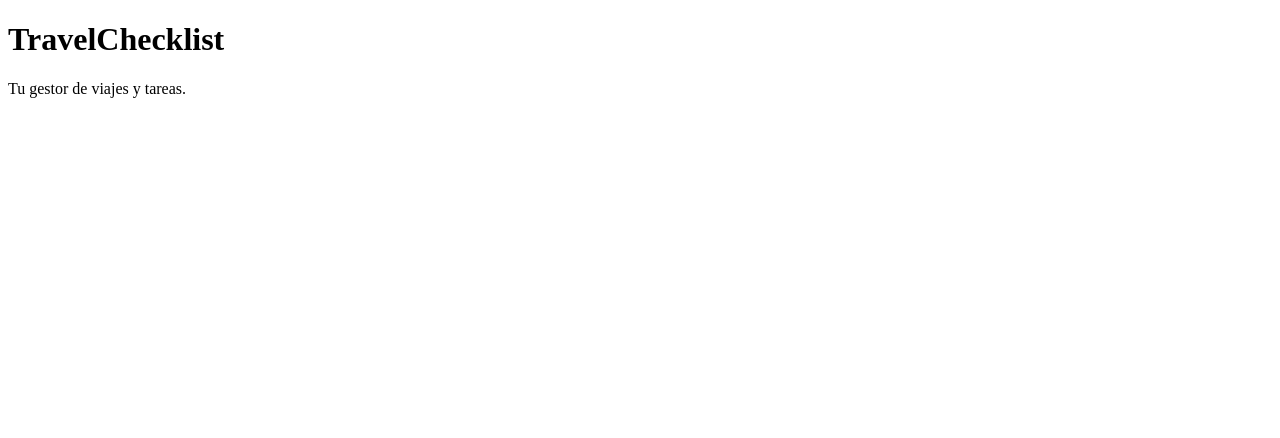
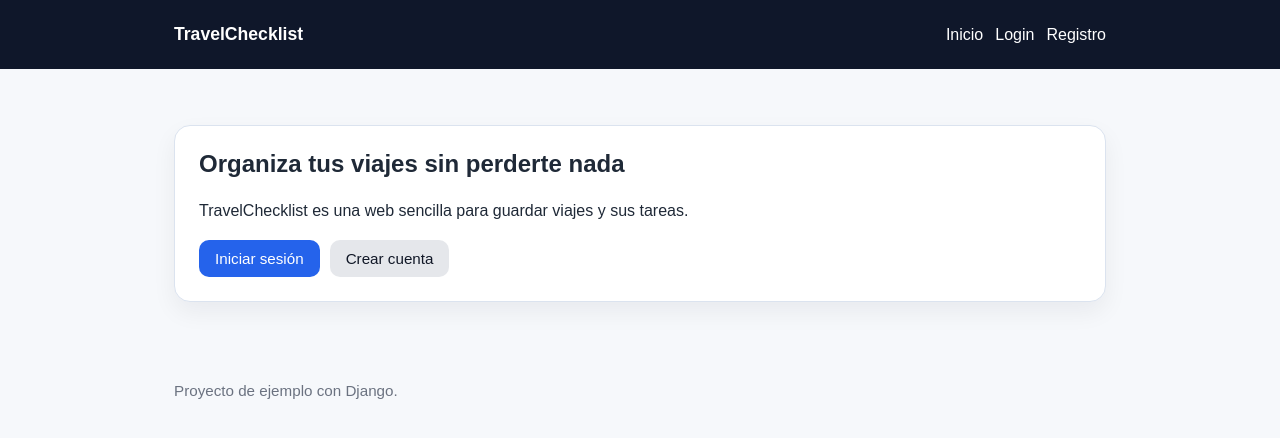
Before and after one commit to maltala/travelchecklist, a Django app: page / in a window 1280 px wide. Shown: the top 438 px of the page. Run offline with Django 5.2, Linux system fonts and the light colour scheme.

Commit message:
Añadido registro, login y logout

```diff
--- /dev/null
+++ b/trips/templates/trips/base.html
@@ -0,0 +1,171 @@
+<!doctype html>
+<html lang="es">
+<head>
+  <meta charset="utf-8">
+  <meta name="viewport" content="width=device-width, initial-scale=1">
+  <title>{% block title %}TravelChecklist{% endblock %}</title>
+  <style>
+    :root {
+      --bg: #f6f8fb;
+      --card: #ffffff;
+      --text: #1f2937;
+      --muted: #6b7280;
+      --primary: #2563eb;
+      --primary-dark: #1d4ed8;
+      --border: #dbe3ef;
+      --danger: #dc2626;
+      --success: #059669;
+    }
+    * { box-sizing: border-box; }
+    body {
+      margin: 0;
+      font-family: Arial, Helvetica, sans-serif;
+      background: var(--bg);
+      color: var(--text);
+    }
+    .container {
+      width: min(100%, 980px);
+      margin: 0 auto;
+      padding: 24px;
+    }
+    .nav {
+      background: #0f172a;
+      color: white;
+    }
+    .nav .container {
+      display: flex;
+      justify-content: space-between;
+      align-items: center;
+      gap: 16px;
+    }
+    .brand {
+      color: white;
+      text-decoration: none;
+      font-weight: bold;
+      font-size: 1.1rem;
+    }
+    .nav-links {
+      display: flex;
+      align-items: center;
+      gap: 12px;
+      flex-wrap: wrap;
+    }
+    .nav a {
+      color: white;
+      text-decoration: none;
+    }
+    .card {
+      background: var(--card);
+      border: 1px solid var(--border);
+      border-radius: 16px;
+      padding: 24px;
+      box-shadow: 0 10px 25px rgba(15, 23, 42, 0.06);
+      margin-bottom: 20px;
+    }
+    .hero {
+      padding: 32px 0 12px;
+    }
+    h1, h2, h3 {
+      margin-top: 0;
+    }
+    p {
+      line-height: 1.6;
+    }
+    .button, button, input[type="submit"] {
+      display: inline-block;
+      background: var(--primary);
+      color: white;
+      border: none;
+      border-radius: 10px;
+      padding: 10px 16px;
+      text-decoration: none;
+      cursor: pointer;
+      font-size: 0.95rem;
+    }
+    .button:hover, button:hover, input[type="submit"]:hover {
+      background: var(--primary-dark);
+    }
+    .button.secondary {
+      background: #e5e7eb;
+      color: #111827;
+    }
+    .button.danger {
+      background: var(--danger);
+    }
+    form p {
+      margin-bottom: 14px;
+    }
+    input, textarea, select {
+      width: 100%;
+      padding: 10px 12px;
+      border: 1px solid var(--border);
+      border-radius: 10px;
+      font: inherit;
+      background: white;
+    }
+    .muted {
+      color: var(--muted);
+    }
+    ul.clean {
+      list-style: none;
+      padding: 0;
+      margin: 0;
+    }
+    ul.clean li {
+      padding: 14px 0;
+      border-bottom: 1px solid var(--border);
+    }
+    .actions {
+      display: flex;
+      gap: 10px;
+      flex-wrap: wrap;
+      margin-top: 16px;
+    }
+    .badge {
+      display: inline-block;
+      padding: 4px 10px;
+      border-radius: 999px;
+      font-size: 0.85rem;
+      background: #e0ecff;
+      color: #1d4ed8;
+    }
+    .done {
+      color: var(--success);
+      font-weight: bold;
+    }
+    .footer {
+      color: var(--muted);
+      font-size: 0.95rem;
+      padding-bottom: 32px;
+    }
+  </style>
+</head>
+<body>
+  <header class="nav">
+    <div class="container">
+      <a class="brand" href="{% url 'trips:home' %}">TravelChecklist</a>
+      <div class="nav-links">
+        <a href="{% url 'trips:home' %}">Inicio</a>
+        {% if user.is_authenticated %}
+          <span>Hola, {{ user.username }}</span>
+          <form method="post" action="{% url 'trips:logout' %}" style="margin:0;">
+            {% csrf_token %}
+            <button type="submit">Cerrar sesión</button>
+          </form>
+        {% else %}
+          <a href="{% url 'trips:login' %}">Login</a>
+          <a href="{% url 'trips:signup' %}">Registro</a>
+        {% endif %}
+      </div>
+    </div>
+  </header>
+
+  <main class="container">
+    {% block content %}{% endblock %}
+  </main>
+
+  <footer class="container footer">
+    Proyecto de ejemplo con Django.
+  </footer>
+</body>
+</html>
--- a/trips/templates/trips/home.html
+++ b/trips/templates/trips/home.html
@@ -1,11 +1,26 @@
-<!doctype html>
-<html lang="es">
-<head>
-  <meta charset="utf-8">
-  <title>TravelChecklist</title>
-</head>
-<body>
-  <h1>TravelChecklist</h1>
-  <p>Tu gestor de viajes y tareas.</p>
-</body>
-</html>
+{% extends 'trips/base.html' %}
+
+{% block title %}Inicio | TravelChecklist{% endblock %}
+
+{% block content %}
+  <section class="hero">
+    <div class="card">
+      <h1>Organiza tus viajes sin perderte nada</h1>
+      <p>
+        TravelChecklist es una web sencilla para guardar viajes y sus tareas.
+      </p>
+
+      {% if user.is_authenticated %}
+        <p>Has iniciado sesión como <strong>{{ user.username }}</strong>.</p>
+        <p class="muted">
+          En el siguiente bloque del manual añadiremos la gestión de viajes.
+        </p>
+      {% else %}
+        <div class="actions">
+          <a class="button" href="{% url 'trips:login' %}">Iniciar sesión</a>
+          <a class="button secondary" href="{% url 'trips:signup' %}">Crear cuenta</a>
+        </div>
+      {% endif %}
+    </div>
+  </section>
+{% endblock %}
--- a/trips/urls.py
+++ b/trips/urls.py
@@ -1,8 +1,16 @@
-from django.urls import path   # Función para definir rutas
-from . import views            # Importamos las vistas de esta misma app
+from django.contrib.auth import views as auth_views  # Vistas genéricas de autenticación
+from django.urls import path
+from . import views
 
-app_name = 'trips'             # Espacio de nombres para usar rutas como trips:home
+app_name = 'trips'
 
 urlpatterns = [
-    path('', views.home, name='home'),  # Ruta raíz de la app: llama a la vista home
+    path('', views.home, name='home'),  # Home pública
+    path('signup/', views.signup, name='signup'),  # Registro de usuario
+
+    # Login usando la vista genérica de Django y nuestro template personalizado
+    path('login/', auth_views.LoginView.as_view(template_name='trips/login.html'), name='login'),
+
+    # Logout usando la vista genérica de Django
+    path('logout/', auth_views.LogoutView.as_view(), name='logout'),
 ]
--- a/trips/views.py
+++ b/trips/views.py
@@ -1,8 +1,24 @@
-from django.shortcuts import render  # Ayuda para devolver HTML renderizado con un template
-
-# Create your views here.
+from django.contrib.auth.forms import UserCreationForm  # Formulario de registro ya preparado por Django
+from django.shortcuts import render, redirect           # render devuelve HTML; redirect redirige a otra URL
 
 
 def home(request):
-    # Renderiza la plantilla de inicio y la devuelve como respuesta HTTP
+    # Página de inicio pública
     return render(request, 'trips/home.html')
+
+
+def signup(request):
+    # Si el usuario envía el formulario, procesamos los datos
+    if request.method == 'POST':
+        form = UserCreationForm(request.POST)
+
+        # Si el formulario es válido, guardamos el nuevo usuario
+        if form.is_valid():
+            form.save()
+            return redirect('trips:login')  # Tras registrarse, lo enviamos al login
+    else:
+        # Si entra por GET, mostramos el formulario vacío
+        form = UserCreationForm()
+
+    # Renderizamos el template pasando el formulario al contexto
+    return render(request, 'trips/signup.html', {'form': form})
```
Also changed, not shown: config/settings.py (+11 -0 lines), trips/templates/trips/login.html (added, +16 -0 lines), trips/templates/trips/signup.html (added, +16 -0 lines).
